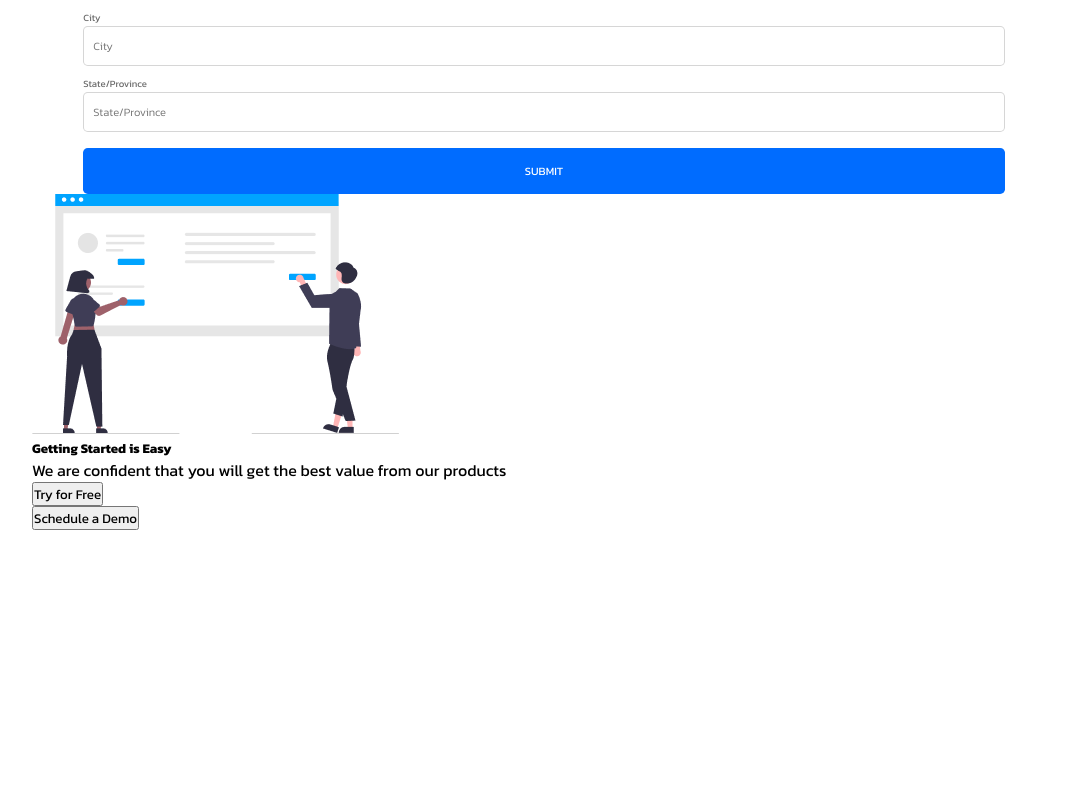
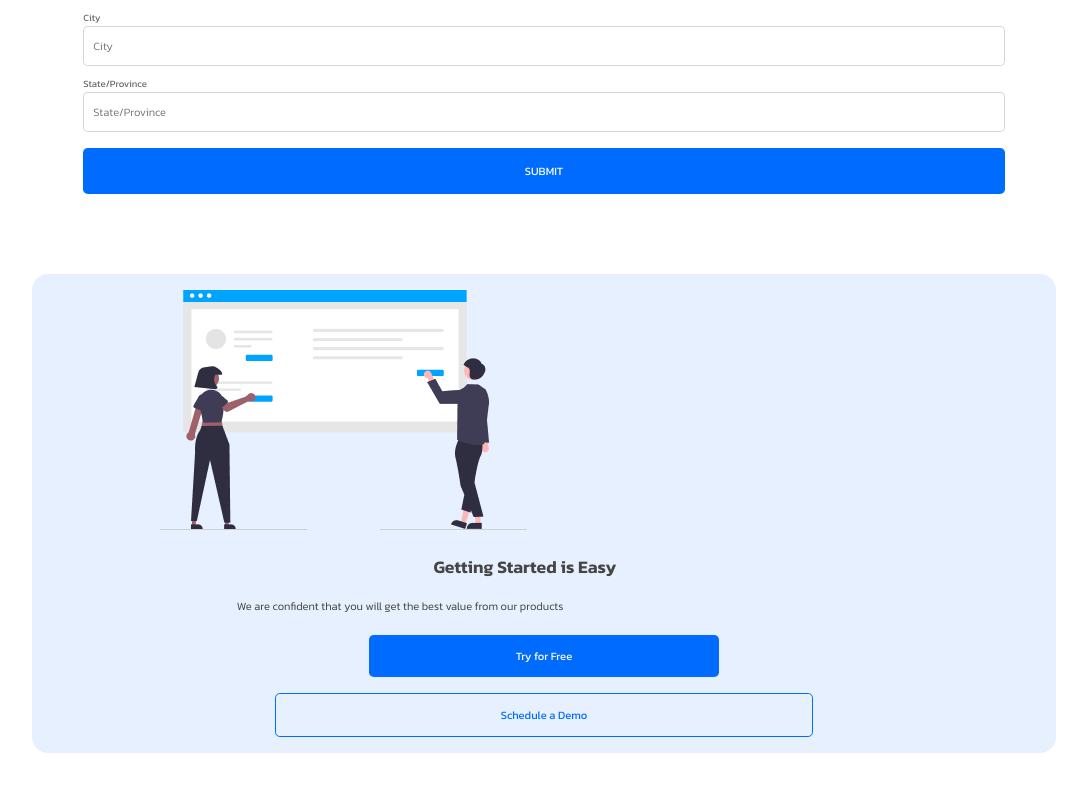
Before and after one commit to KodianKodes/customersupport.web-1, a React (Vite) app in the folder scrybe_frontend/: page / in a window 1280 px wide. Shown: the part 2453-3244 px from the top of the page, without its empty margins (96-1183 px from the left). Before the commit the page ends 2983 px from the top, so only its background shows below. Built offline with nearby package versions, Linux system fonts and the light colour scheme.

Commit message:
feat(FRO-7): add CSS style to the fourth section of  Partners Page

```diff
--- a/scrybe_frontend/src/pages/PartnersPage/partners.module.css
+++ b/scrybe_frontend/src/pages/PartnersPage/partners.module.css
@@ -272,4 +272,90 @@ h1, h2, h3, h4, h5, h6, p, input, textarea, label, span, button {
   font-size: 0.7rem;
   line-height: 1.5rem;
   outline: none;
+}
+
+/* Styling of the fifth bottom section */
+.fifth__btm {
+  background: #E6F0FF;
+  margin: 5em 0;
+  padding: 1em 0;
+  border-radius: 1rem;
+}
+
+.fifth__btm .fifth__content {
+  width: 75%;
+  margin: 0 auto;
+}
+
+.fifth__content .fifth__left {
+  margin-top: 1.5em;
+}
+
+.fifth__left .fifth__heading {
+  width: 95%;
+  text-align: center;
+  margin-bottom: 1.2em;
+}
+
+.fifth__heading .fifth__head {
+  font-size: 1.1rem;
+  color: #454545;
+  font-weight: 600;
+  font-style: light;
+  fill: solid;
+  line-height: 1.2rem;
+}
+
+.fifth__subhead {
+  width: 80%;
+  margin: 0 auto;
+}
+
+.fifth__subhead .fifth__subtext {
+  font-size: 0.7rem;
+  color: #3F3F3F;
+  font-weight: 300;
+  font-style: light;
+  fill: solid;
+  line-height: 1.2rem;
+}
+
+.fifth__action {
+  width: 70%;
+  margin: 1.2em auto 0;
+}
+
+.fifth__btn {
+  width: 65%;
+  margin: 0 auto;
+}
+
+.fifth__btn .btn__act {
+  width: 100%;
+  font-weight: 500;
+  border: none;
+  border-radius: 0.3rem;
+  padding: 0.8em 0.8em;
+  background: #006CFF;
+  color: #FFFFFF;
+  font-size: 0.7rem;
+  line-height: 1.5rem;
+  outline: none;
+}
+
+.fifth__secondbtn {
+  margin-top: 1em;
+}
+
+.fifth__secondbtn .btn__secondact {
+  width: 100%;
+  background: #E6F0FF;
+  border: 1px solid #006CFF;
+  font-weight: 500;
+  border-radius: 0.3rem;
+  padding: 0.8em 0.8em;
+  color: #006CFF;
+  font-size: 0.7rem;
+  line-height: 1.5rem;
+  outline: none;
 }/*# sourceMappingURL=partners.module.css.map */
--- a/scrybe_frontend/src/pages/PartnersPage/partners.module.scss
+++ b/scrybe_frontend/src/pages/PartnersPage/partners.module.scss
@@ -283,3 +283,93 @@ h1, h2, h3, h4, h5, h6, p, input, textarea, label, span, button {
   line-height: 1.5rem;
   outline: none;
 }
+
+
+
+/* Styling of the fifth bottom section */
+
+.fifth__btm {
+  background: #E6F0FF;
+  margin: 5em 0;
+  padding: 1em 0;
+  border-radius: 1rem;
+}
+
+.fifth__btm .fifth__content {
+  width: 75%;
+  margin: 0 auto;
+}
+
+.fifth__content .fifth__left {
+  margin-top: 1.5em;
+}
+
+.fifth__left .fifth__heading {
+  width: 95%;
+  text-align: center;
+  margin-bottom: 1.2em;
+}
+
+.fifth__heading .fifth__head {
+  font-size: 1.1rem;
+  color: #454545;
+  font-weight: 600;
+  font-style: light;
+  fill: solid;
+  line-height: 1.2rem;
+}
+
+.fifth__subhead {
+  width: 80%;
+  margin: 0 auto;
+
+}
+
+.fifth__subhead .fifth__subtext {
+  font-size: .7rem;
+  color: #3F3F3F;
+  font-weight: 300;
+  font-style: light;
+  fill: solid;
+  line-height: 1.2rem;
+}
+
+.fifth__action {
+  width: 70%;
+  margin: 1.2em auto 0;
+}
+
+.fifth__btn {
+  width: 65%;
+  margin: 0 auto;
+}
+
+.fifth__btn .btn__act {
+  width: 100%;
+  font-weight: 500;
+  border: none;
+  border-radius: .3rem;
+  padding: .8em .8em;
+  background: #006CFF;
+  color: #FFFFFF;
+  font-size: .7rem;
+  line-height: 1.5rem;
+  outline: none;
+}
+
+.fifth__secondbtn {
+  margin-top: 1em;
+}
+
+.fifth__secondbtn .btn__secondact {
+  width: 100%;
+  background: #E6F0FF;
+  border: 1px solid #006CFF;
+  font-weight: 500;
+  border-radius: .3rem;
+  padding: .8em .8em;
+  color: #006CFF;
+  font-size: .7rem;
+  line-height: 1.5rem;
+  outline: none;
+}
```
Also changed, not shown: 1 other file (tests, documents, lock files or other folders).
